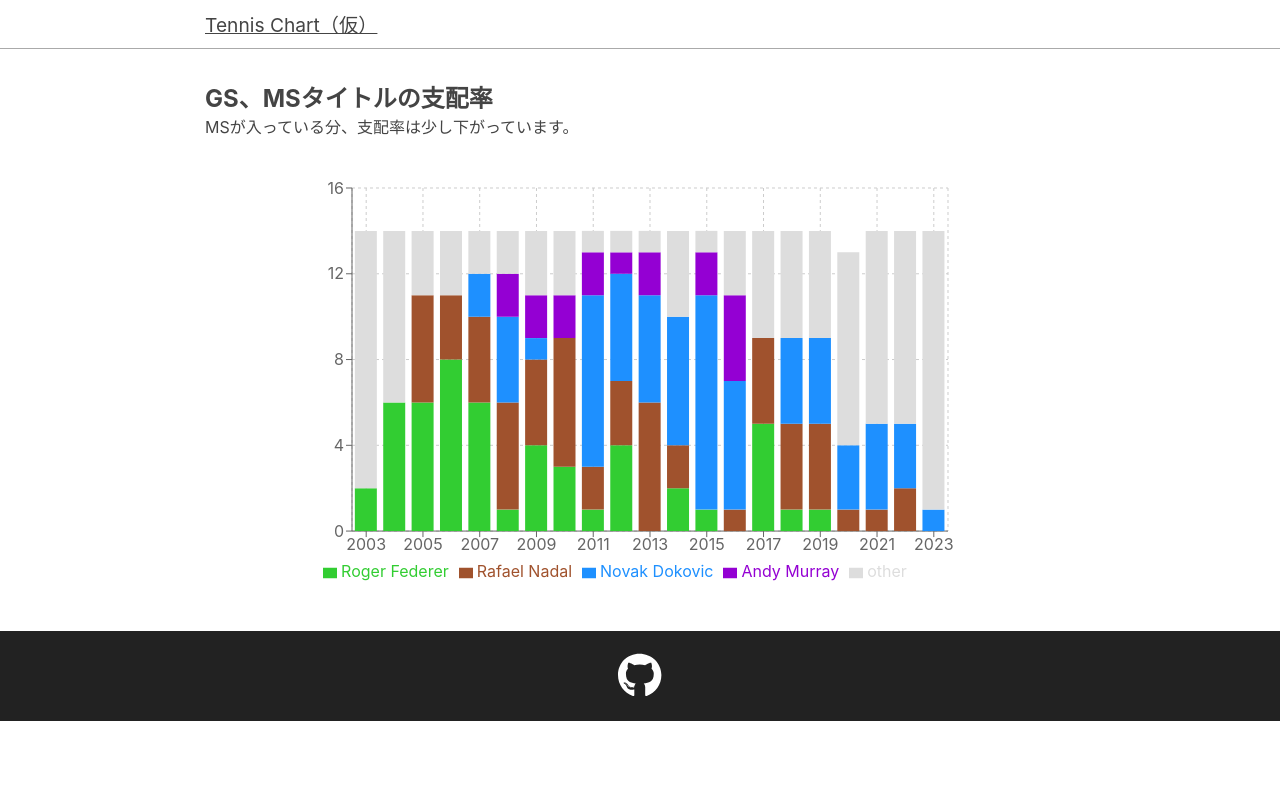
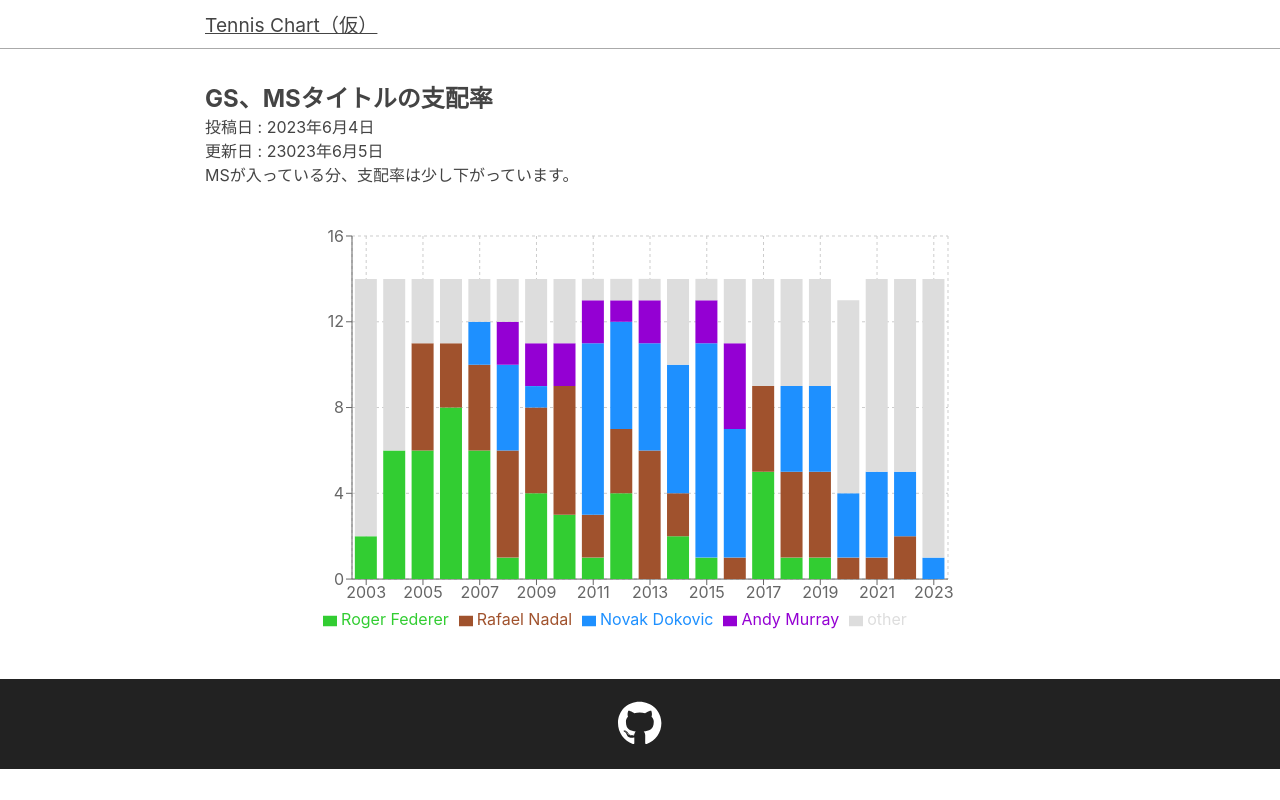
Before and after one commit to kento-yoshidu/TennisChart, a Next.js app: page /page2 in a window 1280 px wide. Built offline with nearby package versions, Linux system fonts and the light colour scheme.

Commit message:
⚡ Create PageHeader Component

```diff
--- /dev/null
+++ b/components/page-header.tsx
@@ -0,0 +1,22 @@
+type Props = {
+  title: string
+  post: string
+  update: string
+}
+
+const PageHeader = ({ title, post, update }: Props ) => {
+  return (
+    <div>
+      <h2>{title}</h2>
+
+      <p>
+        <time>投稿日 : {post}</time>
+      </p>
+      <p>
+        <time>更新日 : {update}</time>
+      </p>
+    </div>
+  )
+}
+
+export default PageHeader
--- a/pages/page2/index.tsx
+++ b/pages/page2/index.tsx
@@ -2,6 +2,7 @@
 
 import Chart from "../../components/charts"
 import Layout from "../../components/layout"
+import PageHeader from '../../components/page-header'
 
 const Page2 = () => {
   const fetchData = async () => {
@@ -14,7 +15,11 @@
   return (
   <>
     <Layout>
-      <h2>GS、MSタイトルの支配率</h2>
+      <PageHeader
+        title="GS、MSタイトルの支配率"
+        post="2023年6月4日"
+        update="23023年6月5日"
+      />
 
       <p>MSが入っている分、支配率は少し下がっています。</p>
 
```
Also changed, not shown: pages/page1/index.tsx (+15 -9 lines).
